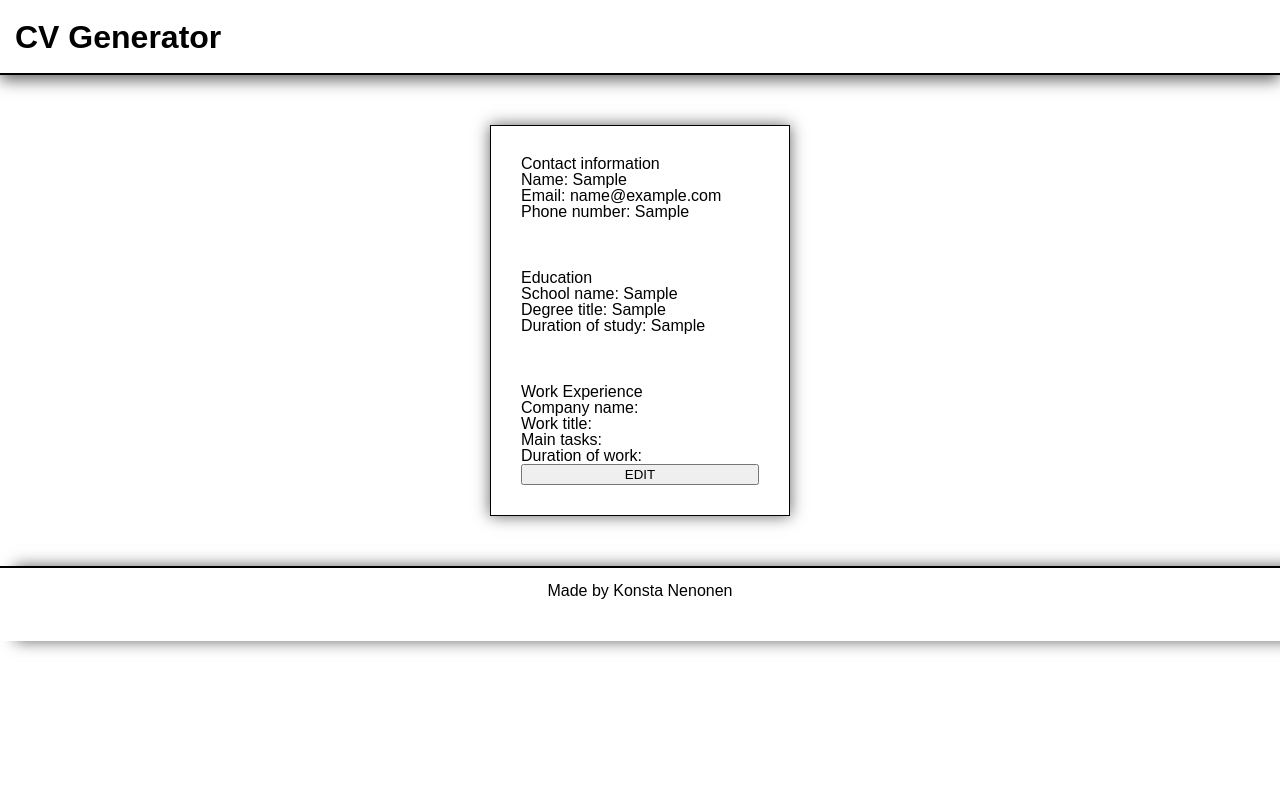
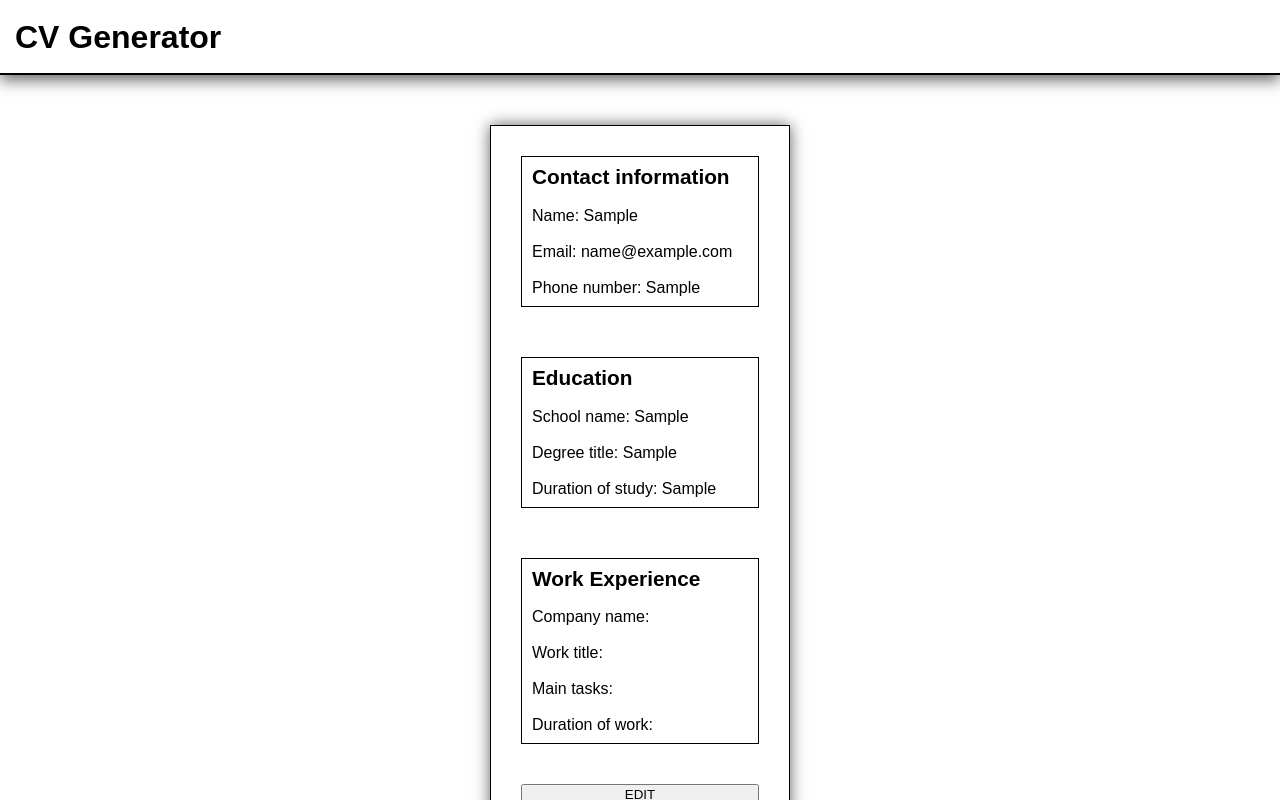
Before and after one commit to Konstanenonen/cv-application, a React (Create React App) app: page / in a window 1280 px wide. Both pictures are taken after typing "Sample", "name@example.com", "Sample", "Sample", "Sample", "Sample" into the empty fields and a click on the button "GENERATE". Shown: the top 800 px of the page. Built offline with nearby package versions, Linux system fonts and the light colour scheme.

Commit message:
Basic layout is now complete

```diff
--- a/src/components/Group.tsx
+++ b/src/components/Group.tsx
@@ -1,6 +1,7 @@
 /* eslint-disable react/static-property-placement */
 /* eslint-disable react/prefer-stateless-function */
 import React from "react";
+import "../styles/Group.css";
 
 interface GroupProps {
   children?: React.ReactNode;
@@ -16,7 +17,7 @@ class Group extends React.Component<GroupProps> {
     const { children, name } = this.props;
     return (
       <div className="group">
-        <h3>{name}</h3>
+        <h3 className="group-name">{name}</h3>
         {children}
       </div>
     );
--- a/src/styles/CvGenerator.css
+++ b/src/styles/CvGenerator.css
@@ -1,6 +1,7 @@
 .cv-generator {
   display: flex;
   flex-direction: column;
+  gap: 40px;
   border: 1px solid black;
   box-shadow: 0px 0px 15px rgba(0, 0, 0, 0.611);
   padding: 30px;
--- /dev/null
+++ b/src/styles/Group.css
@@ -0,0 +1,12 @@
+.group {
+  display: flex;
+  flex-direction: column;
+  gap: 20px;
+  border: 1px solid black;
+  padding: 10px;
+}
+
+.group-name {
+  font-size: 1.3rem;
+  font-weight: bold;
+}
```
